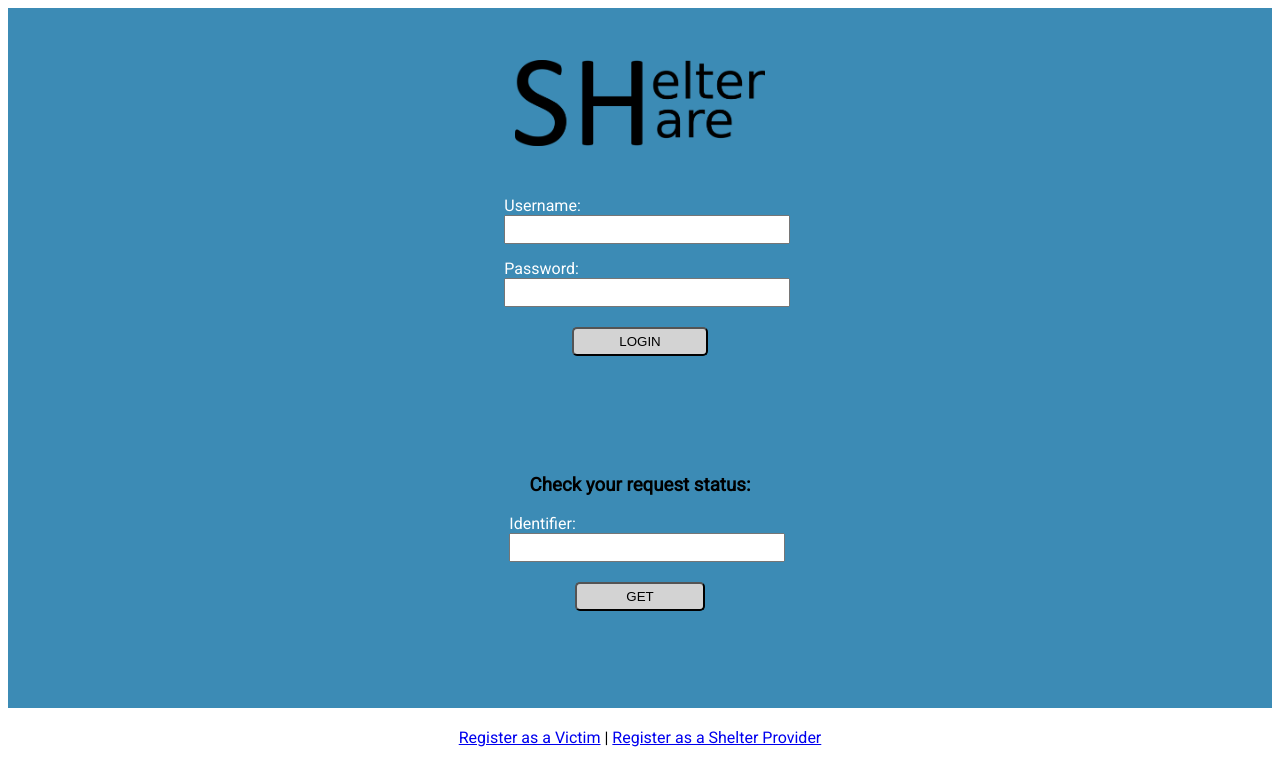
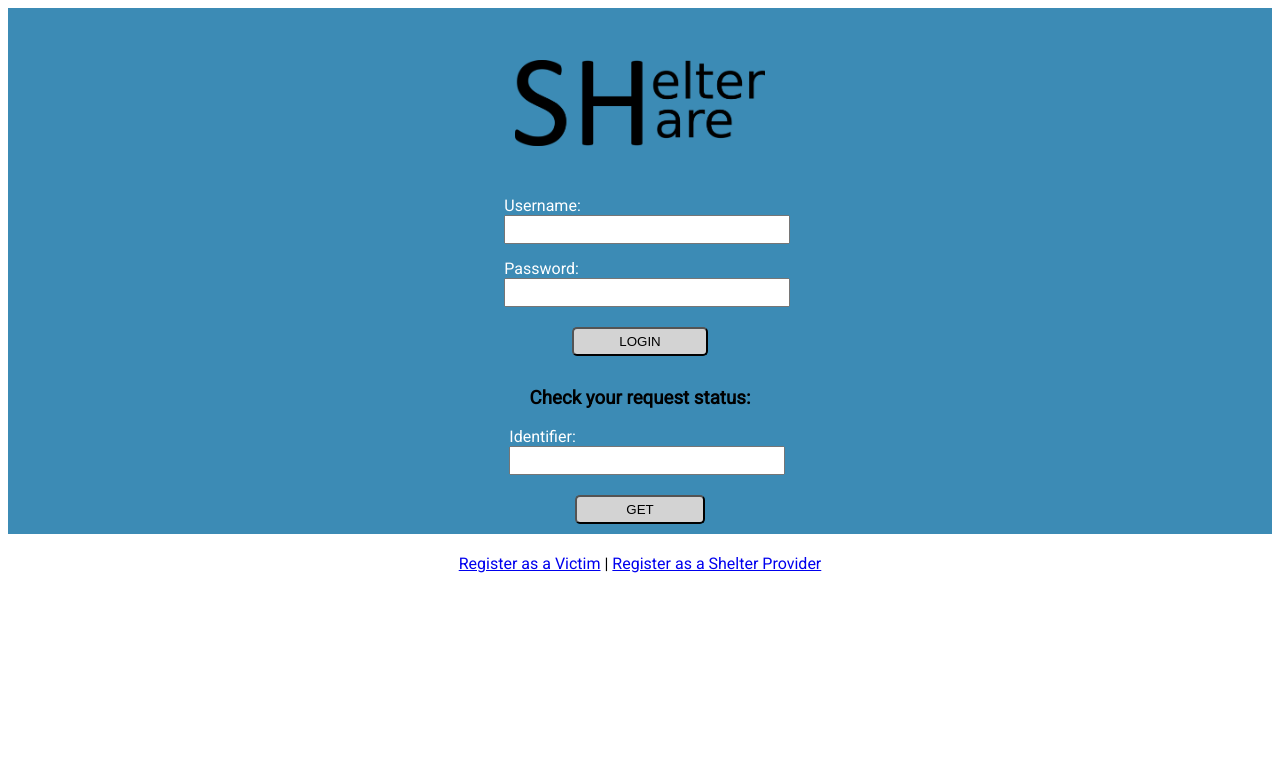
Before and after one commit to zsucic/sheltershare, a Django app: page /login/ in a window 1280 px wide. Shown: the top 774 px of the page. Run offline with Django 5.2, Linux system fonts and the light colour scheme; parts of the project's set-up code (start-up, migrations or seed data) failed here and were passed over.

Commit message:
fix for smaller screens

```diff
--- a/shshproj/shshapp/templates/shshapp/login.html
+++ b/shshproj/shshapp/templates/shshapp/login.html
@@ -81,7 +81,7 @@
         </div>
     </div>
 
-    <div class="container">
+    <div class="container" style="height:auto;">
         <div class="form-group">
 
             <h3>Check your request status:</h3>
```
